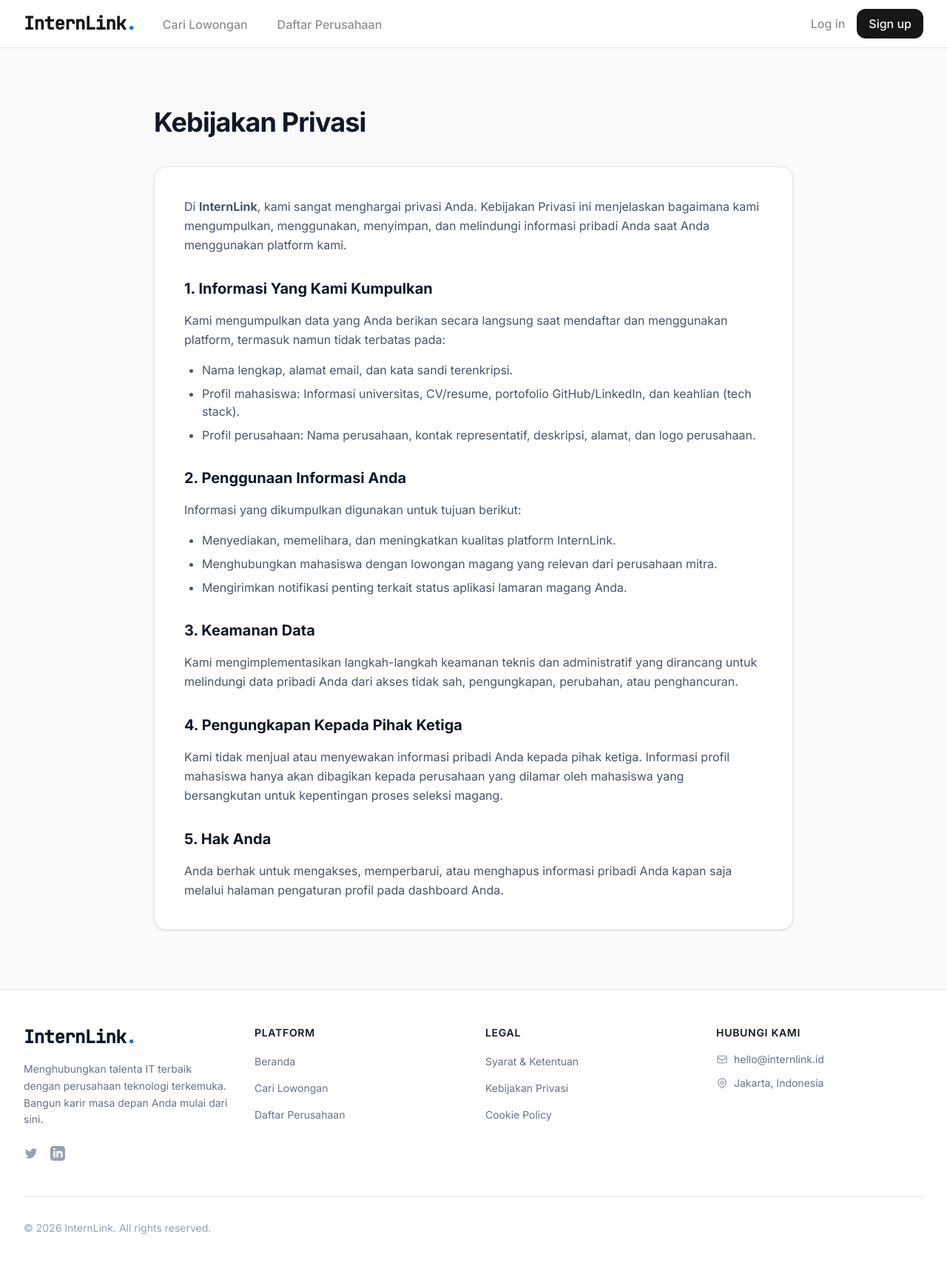
After one commit to prabu-bima/intern-link, a Flask app: page /privacy in a window 1280 px wide. The commit adds this page. Shown: the whole page at 74% size. Run offline with Flask 3, Linux system fonts and the light colour scheme; style sheets or scripts are compiled from the project's sources.

Commit message:
feat: add terms,privacy,cookies

```diff
--- a/app/routes/guest.py
+++ b/app/routes/guest.py
@@ -208,3 +208,15 @@ def company_detail(id):
         company=company,
         active_internships=active_internships
     )
+
+@bp.route('/terms')
+def terms():
+    return render_template('guest/terms.html')
+
+@bp.route('/privacy')
+def privacy():
+    return render_template('guest/privacy.html')
+
+@bp.route('/cookies')
+def cookies():
+    return render_template('guest/cookies.html')
--- a/app/templates/components/footer.html
+++ b/app/templates/components/footer.html
@@ -33,9 +33,9 @@
             <div>
                 <h3 class="text-sm font-semibold text-gray-900 tracking-wider uppercase">Legal</h3>
                 <ul class="mt-4 space-y-3">
-                    <li><a href="#" class="text-sm text-gray-500 hover:text-primary-600 transition-colors">Syarat & Ketentuan</a></li>
-                    <li><a href="#" class="text-sm text-gray-500 hover:text-primary-600 transition-colors">Kebijakan Privasi</a></li>
-                    <li><a href="#" class="text-sm text-gray-500 hover:text-primary-600 transition-colors">Cookie Policy</a></li>
+                    <li><a href="{{ url_for('guest.terms') }}" class="text-sm text-gray-500 hover:text-primary-600 transition-colors">Syarat & Ketentuan</a></li>
+                    <li><a href="{{ url_for('guest.privacy') }}" class="text-sm text-gray-500 hover:text-primary-600 transition-colors">Kebijakan Privasi</a></li>
+                    <li><a href="{{ url_for('guest.cookies') }}" class="text-sm text-gray-500 hover:text-primary-600 transition-colors">Cookie Policy</a></li>
                 </ul>
             </div>
 
--- /dev/null
+++ b/app/templates/guest/privacy.html
@@ -0,0 +1,58 @@
+{% extends "base.html" %}
+
+{% block title %}Kebijakan Privasi - InternLink{% endblock %}
+
+{% block content %}
+<div class="max-w-4xl mx-auto px-4 py-12">
+
+    <!-- Header -->
+    <div class="text-center md:text-left mb-10">
+        <h1 class="text-3xl sm:text-4xl font-extrabold text-gray-900 font-outfit tracking-tight mb-4">
+            Kebijakan Privasi
+        </h1>
+
+    </div>
+
+    <!-- Content Card -->
+    <div class="bg-white rounded-2xl border border-gray-200 shadow-sm p-8 sm:p-10 prose prose-primary max-w-none">
+        <p class="text-gray-600 leading-relaxed mb-6">
+            Di <strong>InternLink</strong>, kami sangat menghargai privasi Anda. Kebijakan Privasi ini menjelaskan bagaimana kami mengumpulkan, menggunakan, menyimpan, dan melindungi informasi pribadi Anda saat Anda menggunakan platform kami.
+        </p>
+
+        <h2 class="text-xl font-bold text-gray-900 font-outfit mt-8 mb-4">1. Informasi Yang Kami Kumpulkan</h2>
+        <p class="text-gray-600 leading-relaxed mb-4">
+            Kami mengumpulkan data yang Anda berikan secara langsung saat mendaftar dan menggunakan platform, termasuk namun tidak terbatas pada:
+        </p>
+        <ul class="list-disc pl-6 space-y-2 text-gray-600 mb-6">
+            <li>Nama lengkap, alamat email, dan kata sandi terenkripsi.</li>
+            <li>Profil mahasiswa: Informasi universitas, CV/resume, portofolio GitHub/LinkedIn, dan keahlian (tech stack).</li>
+            <li>Profil perusahaan: Nama perusahaan, kontak representatif, deskripsi, alamat, dan logo perusahaan.</li>
+        </ul>
+
+        <h2 class="text-xl font-bold text-gray-900 font-outfit mt-8 mb-4">2. Penggunaan Informasi Anda</h2>
+        <p class="text-gray-600 leading-relaxed mb-4">
+            Informasi yang dikumpulkan digunakan untuk tujuan berikut:
+        </p>
+        <ul class="list-disc pl-6 space-y-2 text-gray-600 mb-6">
+            <li>Menyediakan, memelihara, dan meningkatkan kualitas platform InternLink.</li>
+            <li>Menghubungkan mahasiswa dengan lowongan magang yang relevan dari perusahaan mitra.</li>
+            <li>Mengirimkan notifikasi penting terkait status aplikasi lamaran magang Anda.</li>
+        </ul>
+
+        <h2 class="text-xl font-bold text-gray-900 font-outfit mt-8 mb-4">3. Keamanan Data</h2>
+        <p class="text-gray-600 leading-relaxed mb-6">
+            Kami mengimplementasikan langkah-langkah keamanan teknis dan administratif yang dirancang untuk melindungi data pribadi Anda dari akses tidak sah, pengungkapan, perubahan, atau penghancuran.
+        </p>
+
+        <h2 class="text-xl font-bold text-gray-900 font-outfit mt-8 mb-4">4. Pengungkapan Kepada Pihak Ketiga</h2>
+        <p class="text-gray-600 leading-relaxed mb-6">
+            Kami tidak menjual atau menyewakan informasi pribadi Anda kepada pihak ketiga. Informasi profil mahasiswa hanya akan dibagikan kepada perusahaan yang dilamar oleh mahasiswa yang bersangkutan untuk kepentingan proses seleksi magang.
+        </p>
+
+        <h2 class="text-xl font-bold text-gray-900 font-outfit mt-8 mb-4">5. Hak Anda</h2>
+        <p class="text-gray-600 leading-relaxed">
+            Anda berhak untuk mengakses, memperbarui, atau menghapus informasi pribadi Anda kapan saja melalui halaman pengaturan profil pada dashboard Anda.
+        </p>
+    </div>
+</div>
+{% endblock %}
```
Also changed, not shown: app/templates/guest/cookies.html (added, +48 -0 lines), app/templates/guest/terms.html (added, +50 -0 lines).
